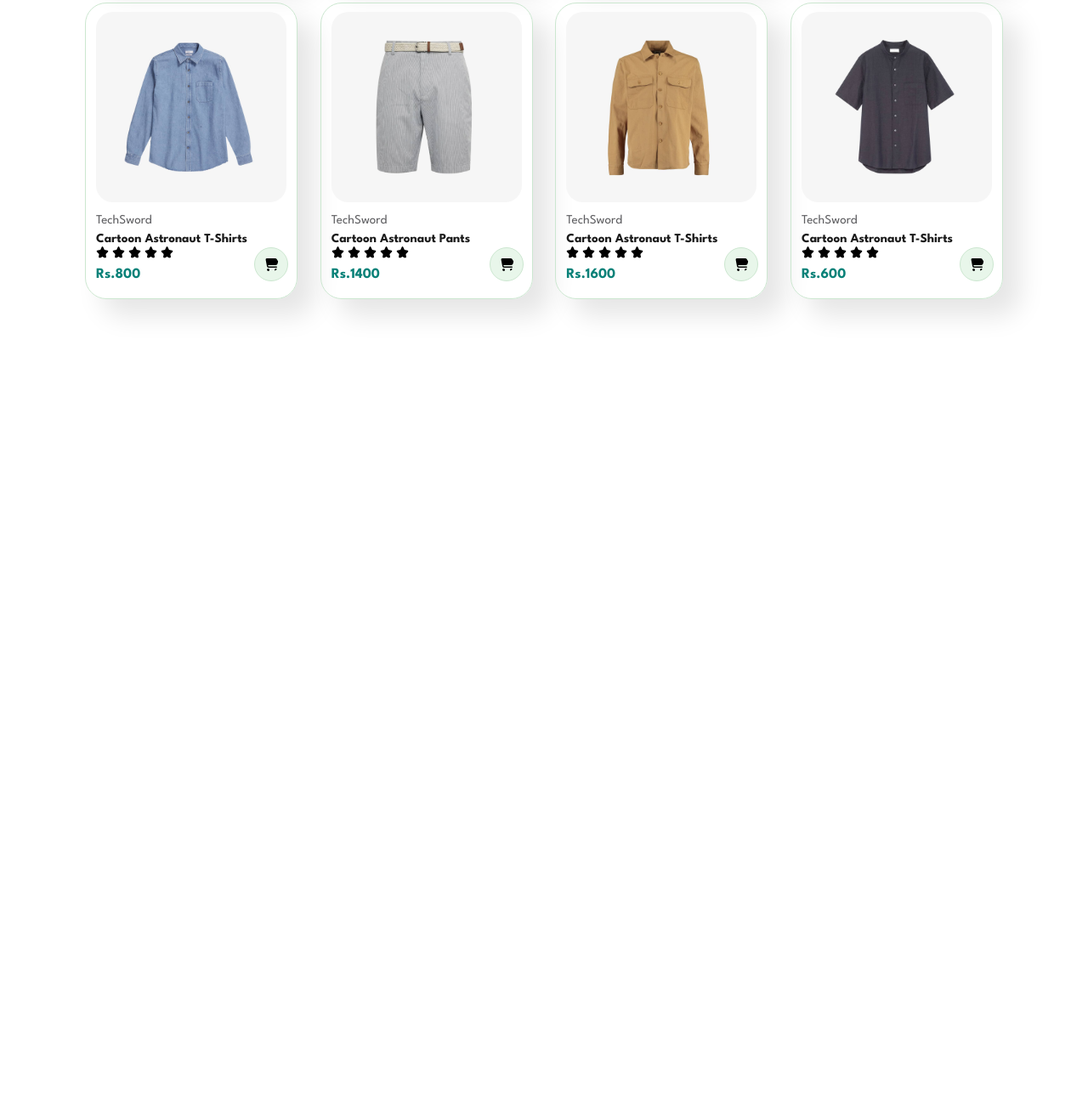
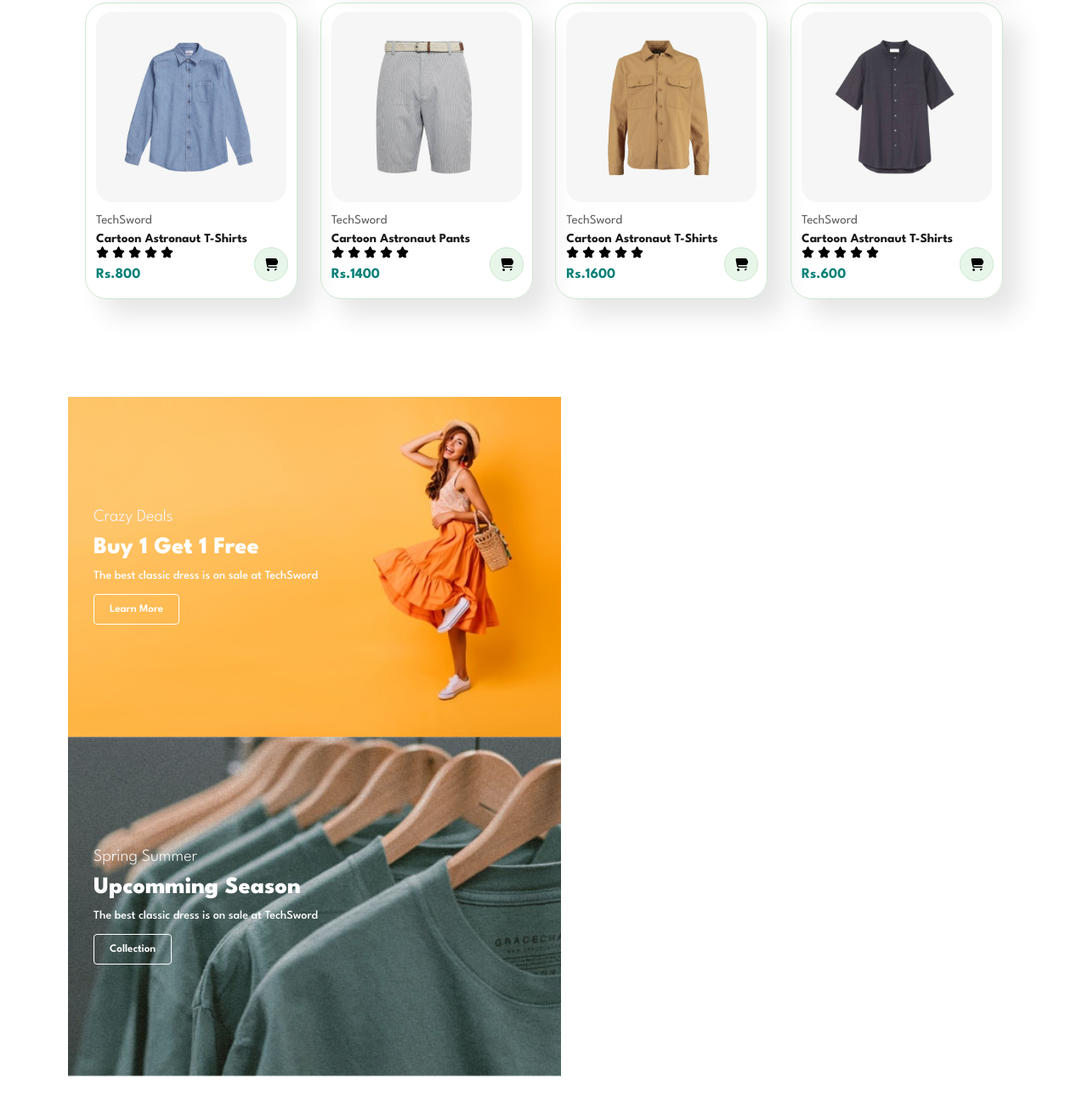
Before and after one commit to rohitkadav/E-Commerce-Website, a plain HTML site: page index.html in a window 1280 px wide. Shown: the part 3269-4574 px from the top of the page at 85% size. Before the commit the page ends 3696 px from the top, so only its background shows below. Drawn offline with Linux system fonts and the light colour scheme.

Commit message:
Added Box Banners

```diff
--- a/css/style.css
+++ b/css/style.css
@@ -51,6 +51,19 @@ button.normal {
     border-radius: 4px;
     cursor: pointer;
     border: none ;
+    outline: none;
+    transition: 0.2s;
+}
+
+button.white {
+    font-size: 13px;
+    font-weight:600 ;
+    padding: 11px 18px;
+    color: white;
+    background-color: transparent;
+    border-radius: 4px;
+    cursor: pointer;
+    border: 1px solid white;
     outline: none;
     transition: 0.2s;
 }
@@ -339,3 +352,55 @@ button.normal {
     color: white;
 
 }
+
+#sm-banner {
+   display: flex;
+    justify-content: space-between;
+    flex-wrap: wrap;
+}
+#sm-banner .banner-box{
+    display: flex;
+    flex-direction: column;
+    justify-content: center;
+    align-items: flex-start;
+    background-image:url("../images/banner/b17.jpg") ;
+    min-width:580px;
+    height: 50vh;
+    background-size: cover;
+    background-position: center;
+    padding: 30px;
+
+
+}
+
+#sm-banner h4{
+    color: whitesmoke;
+    font-size:20px ;
+    font-weight: 300;
+
+}
+
+#sm-banner h2{
+    color: white;
+    font-size: 28px;
+    font-weight:800 ;
+
+}
+#sm-banner span{
+    color: white;
+    font-size: 14px;
+    font-weight:500 ;
+    padding-bottom: 15px;
+
+}
+
+  #sm-banner .banner-box:hover button{
+    background-color: #088178;
+    border: 1px solid #088178;
+
+
+  }
+
+  .banner2 {
+    background-image: url("../images/banner/b10.jpg") !important;
+  }
--- a/index.html
+++ b/index.html
@@ -428,6 +428,23 @@
 
     </section>
 
+    <section id="sm-banner" class="section-p1">
+        <div class="banner-box">
+            <h4>Crazy Deals </h4>
+            <h2>Buy 1 Get 1 Free</h2>
+            <span>The best classic dress is on sale at TechSword</span>
+            <button class="white">Learn More</button>
+
+        </div>
+        <div class="banner-box banner2">
+            <h4>Spring Summer</h4>
+            <h2>Upcomming Season</h2>
+            <span>The best classic dress is on sale at TechSword</span>
+            <button class="white">Collection</button>
+
+        </div>
+    </section>
+
 
     <script src="./js/index.js"></script>
 </body>
```
